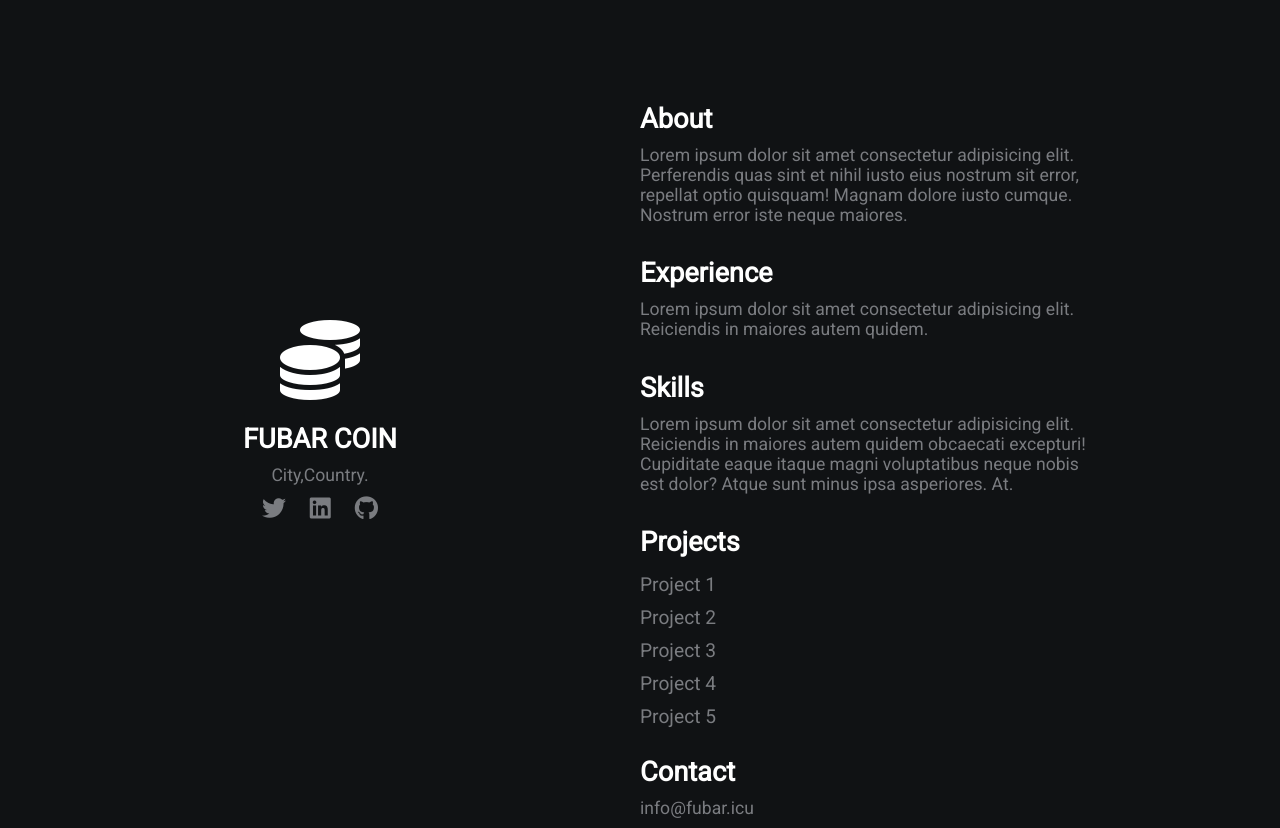
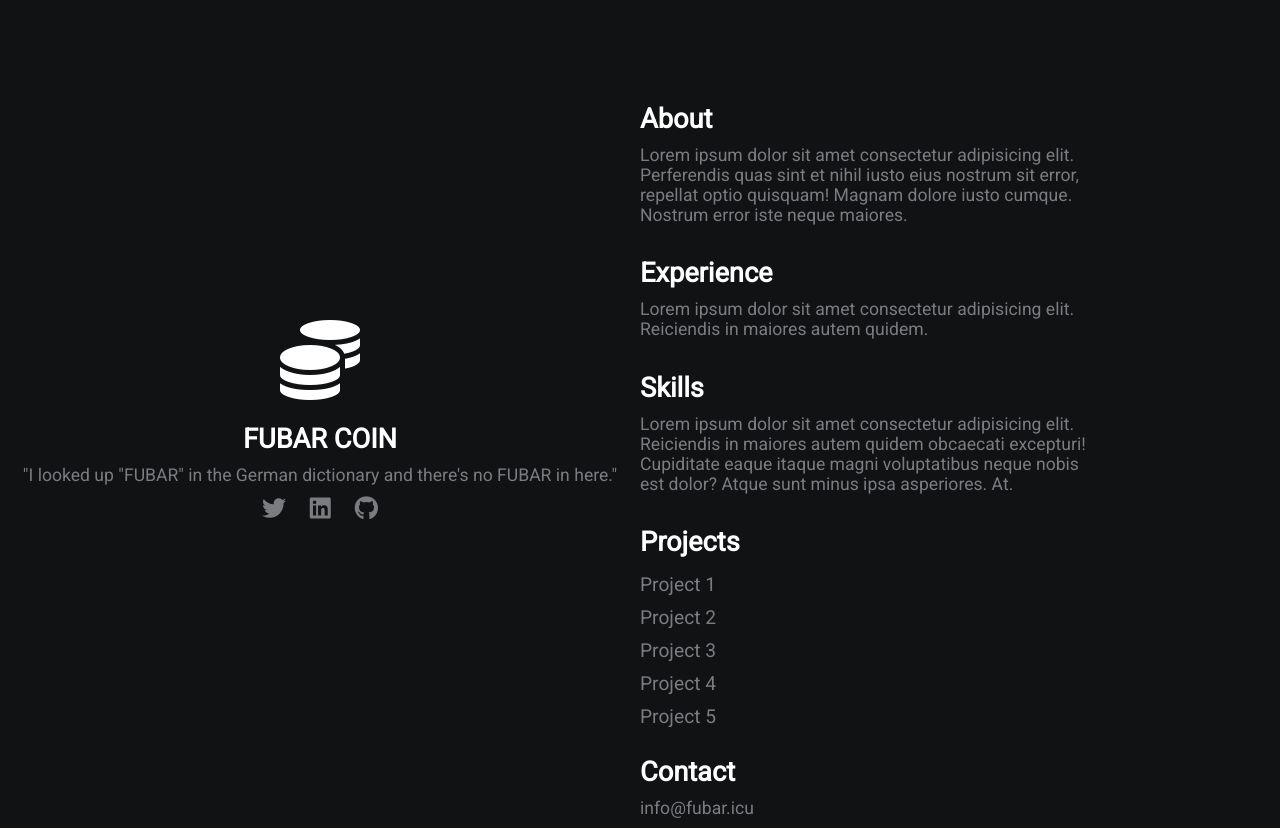
Before and after one commit to gruntlabs/fubar-site, a plain HTML site: page index.html in a window 1280 px wide. Drawn offline with Linux system fonts and the light colour scheme.

Commit message:
Update index.html

```diff
--- a/index.html
+++ b/index.html
@@ -13,7 +13,7 @@
         <div class="section-1">
             <i class="fas fa-coins fa-5x white"></i>
             <h2>FUBAR COIN</h2>
-            <p>City,Country.</p>
+            <p>"I looked up "FUBAR" in the German dictionary and there's no FUBAR in here."</p>
             <a href="#"><i class="fab fa-twitter"></i></a>
             <a href="#"><i class="fab fa-linkedin"></i></a>
             <a href="#"><i class="fab fa-github"></i></a>
```
